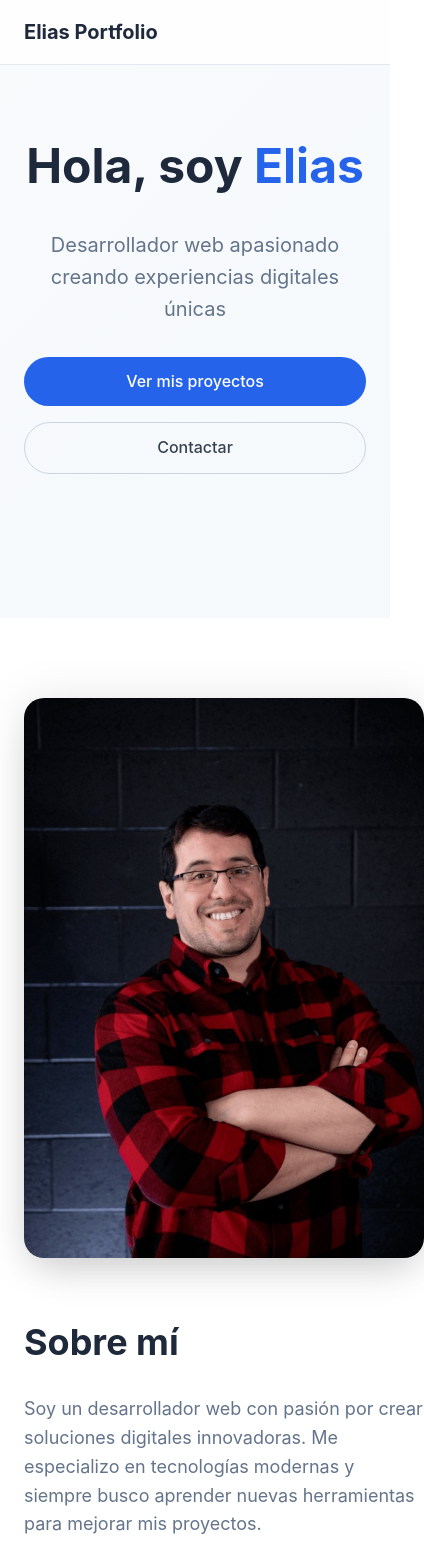
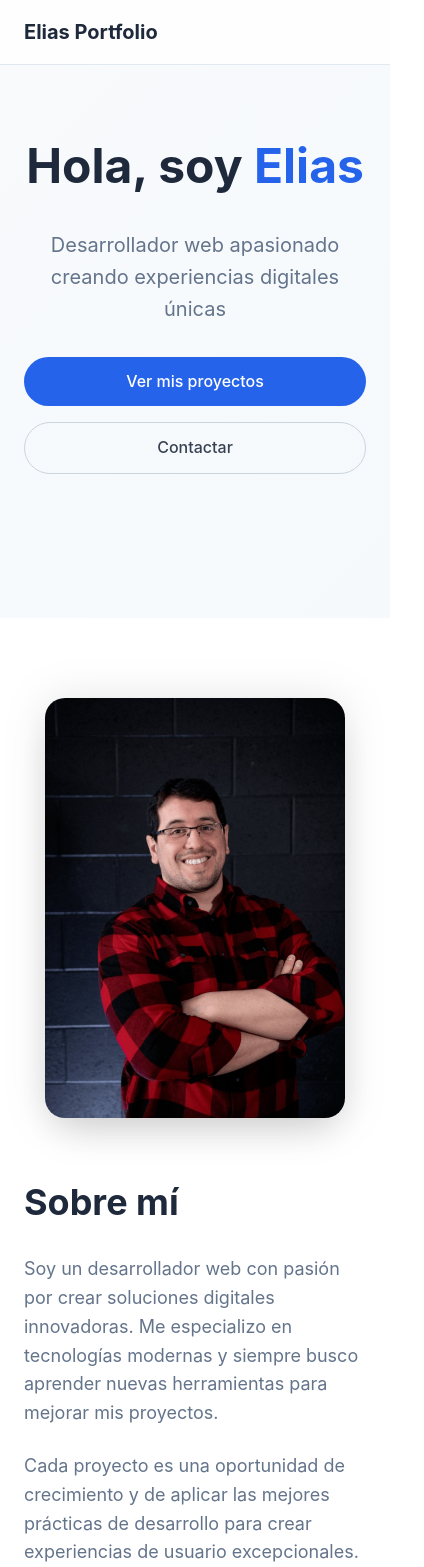
Before and after one commit to Monzon-Elias/myePortfolio, a React (Vite) app: page / in a window 390 px wide. Shown: the top 1567 px of the page, 424 px wide, since content can reach past the window. Built offline with nearby package versions, Linux system fonts and the light colour scheme.

Commit message:
profile-photo fixed for mobile

```diff
--- a/src/components/About/About.css
+++ b/src/components/About/About.css
@@ -88,3 +88,10 @@
     align-items: center;
   }
 }
+
+@media (max-width: 468px) {
+  .profile-photo {
+    width: 300px;
+    height: 420px;
+  }
+}
```
Also changed, not shown: src/components/Contact/Contact.css (line endings or trailing spaces), src/components/Education/Education.css (line endings or trailing spaces), src/components/Footer/Footer.css (line endings or trailing spaces), src/components/Skills/Skills.css (line endings or trailing spaces), src/components/Skills/Skills.jsx (line endings or trailing spaces).
